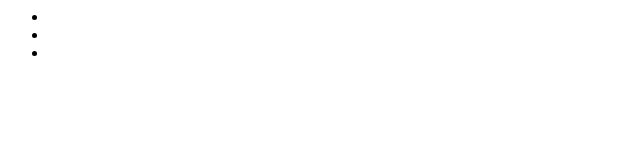
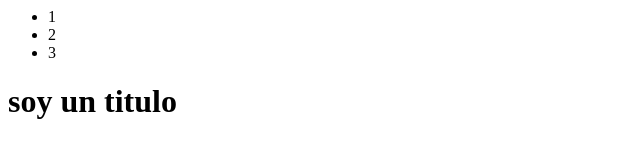
Before and after one commit to mati292/Desafio-3, a plain HTML site: page index.html in a window 1280 px wide. Shown: the whole page, without its empty margins (0-640 px from the left). Drawn offline with Linux system fonts and the light colour scheme.

Commit message:
agregue titulo en el footer

```diff
--- a/index.html
+++ b/index.html
@@ -1,12 +1,15 @@
 <html>
 
 <ul>
-<li></li>
-<li></li>
-<li></li>
+<li>1</li>
+<li>2</li>
+<li>3</li>
 
 
 </ul>
+<footer>
 
+    <h1>soy un titulo</h1>
+</footer>
 
 </html>
```
